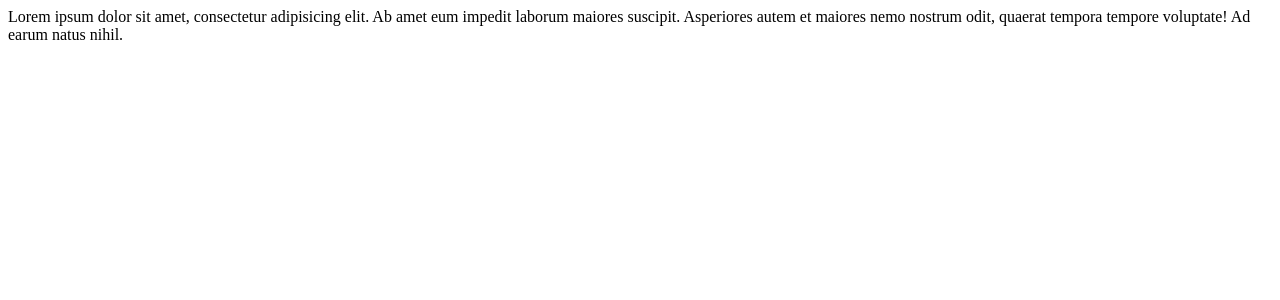
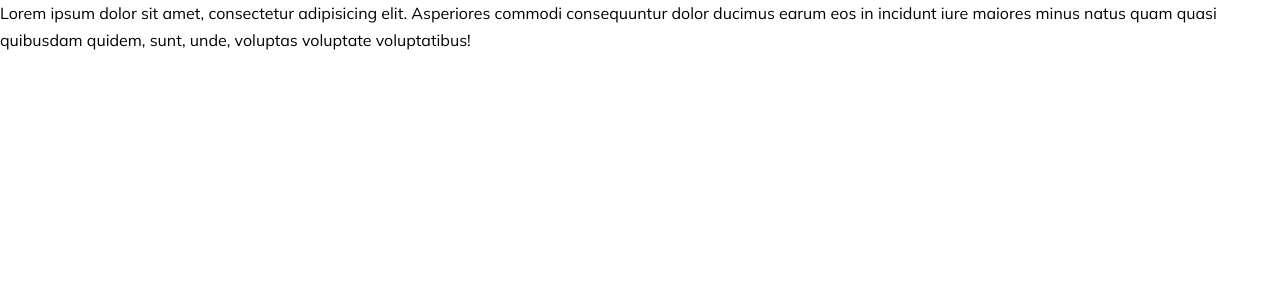
Before and after one commit to tsymbalko/react-test, a React (Create React App) app: page / in a window 1280 px wide. Shown: the top 300 px of the page. Built offline with nearby package versions, Linux system fonts and the light colour scheme.

Commit message:
Added font and global styles

```diff
--- a/public/index.html
+++ b/public/index.html
@@ -3,6 +3,9 @@
   <head>
     <meta charset="utf-8" />
     <link rel="icon" href="%PUBLIC_URL%/favicon.ico" />
+    <link rel="preconnect" href="https://fonts.googleapis.com">
+    <link rel="preconnect" href="https://fonts.gstatic.com" crossorigin>
+    <link href="https://fonts.googleapis.com/css2?family=Mulish&display=swap" rel="stylesheet">
     <meta name="viewport" content="width=device-width, initial-scale=1" />
     <meta name="theme-color" content="#000000" />
     <meta
--- a/src/App.js
+++ b/src/App.js
@@ -1,10 +1,16 @@
+import GlobalStyle from './GlobalStyle'
+
 function App() {
   return (
-    <div>
-      Lorem ipsum dolor sit amet, consectetur adipisicing elit. Ab amet eum
-      impedit laborum maiores suscipit. Asperiores autem et maiores nemo nostrum
-      odit, quaerat tempora tempore voluptate! Ad earum natus nihil.
-    </div>
+    <>
+      <GlobalStyle />
+      <div>
+        Lorem ipsum dolor sit amet, consectetur adipisicing elit. Asperiores
+        commodi consequuntur dolor ducimus earum eos in incidunt iure maiores
+        minus natus quam quasi quibusdam quidem, sunt, unde, voluptas voluptate
+        voluptatibus!
+      </div>
+    </>
   )
 }
 
--- /dev/null
+++ b/src/GlobalStyle.js
@@ -0,0 +1,69 @@
+import { createGlobalStyle } from 'styled-components'
+
+const GlobalStyle = createGlobalStyle`
+:root {
+  --grey: #70707b;
+  --main: #0080ff;
+  --white: #fff;
+  --black: #000;
+  --dark: #10111d;
+  --base-scroll: #a4a4a4;
+}
+
+html {
+  box-sizing: border-box;
+  height: 100%; /* -moz-available surprisingly doesn't work in FF, so we need to use 100% instead */
+  height: -webkit-fill-available; /* For desktop Webkit we need to add height: stretch to html */
+  overflow-y: scroll;
+  overscroll-behavior-y: none;
+  color: var(--black);
+  font-weight: 400;
+  font-family:
+    'Mulish',
+    -apple-system,
+    BlinkMacSystemFont,
+    'Segoe UI',
+    'Roboto',
+    'Oxygen',
+    'Ubuntu',
+    'Helvetica Neue',
+    Arial,
+    sans-serif,
+    'Apple Color Emoji',
+    'Segoe UI Emoji',
+    'Segoe UI Symbol';
+  background-color: var(--white);
+  color-scheme: light dark;
+  scroll-behavior: smooth;
+}
+
+*,
+*::before,
+*::after {
+  box-sizing: inherit;
+}
+
+body {
+  margin: 0;
+  line-height: 1.7;
+}
+
+/* custom scroll only web-kit browsers */
+::-webkit-scrollbar {
+  width: 0.25rem;
+  height: 0.25rem;
+}
+
+/* Track */
+::-webkit-scrollbar-track {
+  display: none;
+}
+
+/* Handle */
+::-webkit-scrollbar-thumb {
+  background: var(--base-scroll);
+  border-radius: 0.25rem;
+}
+`
+
+export default GlobalStyle
```
